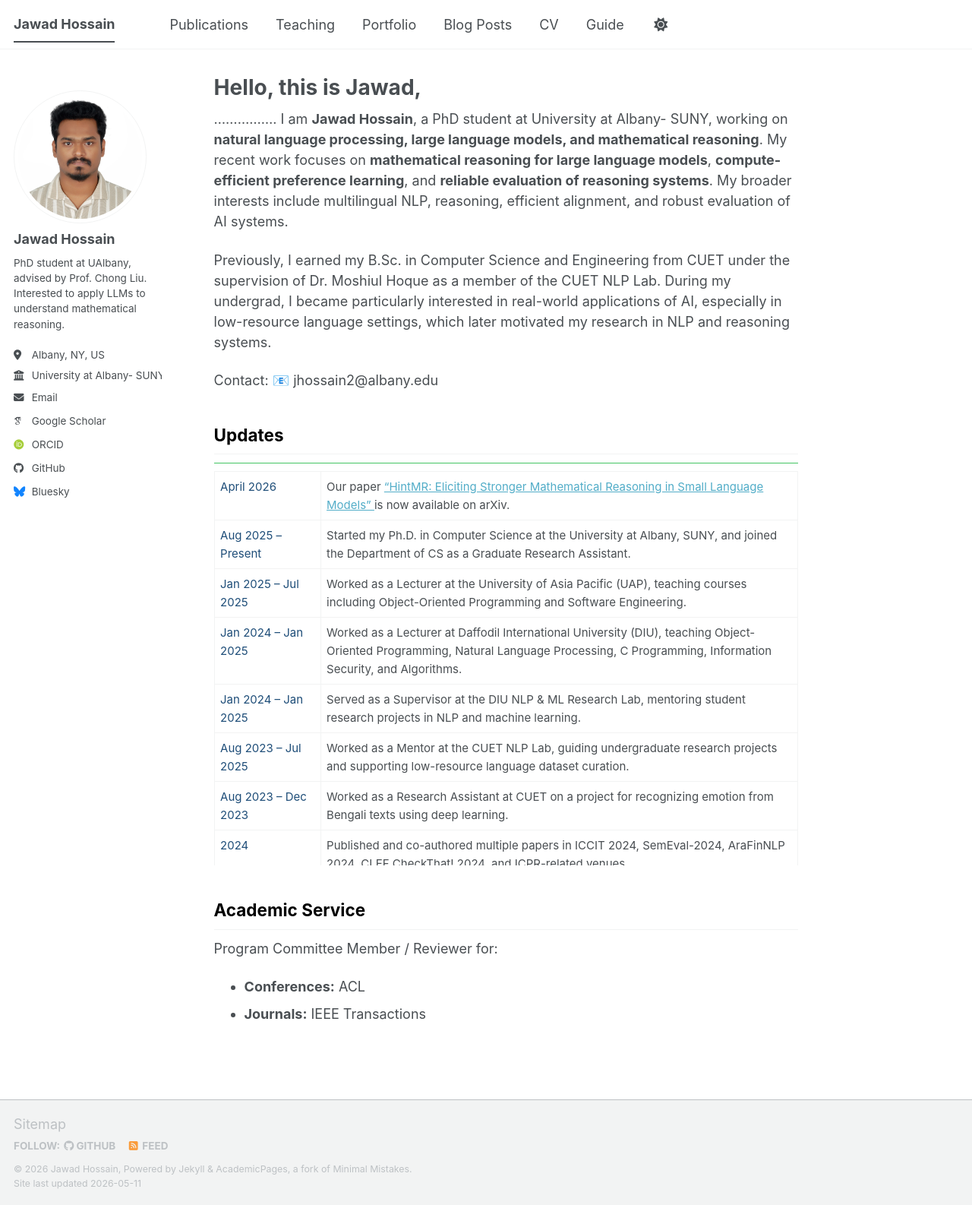
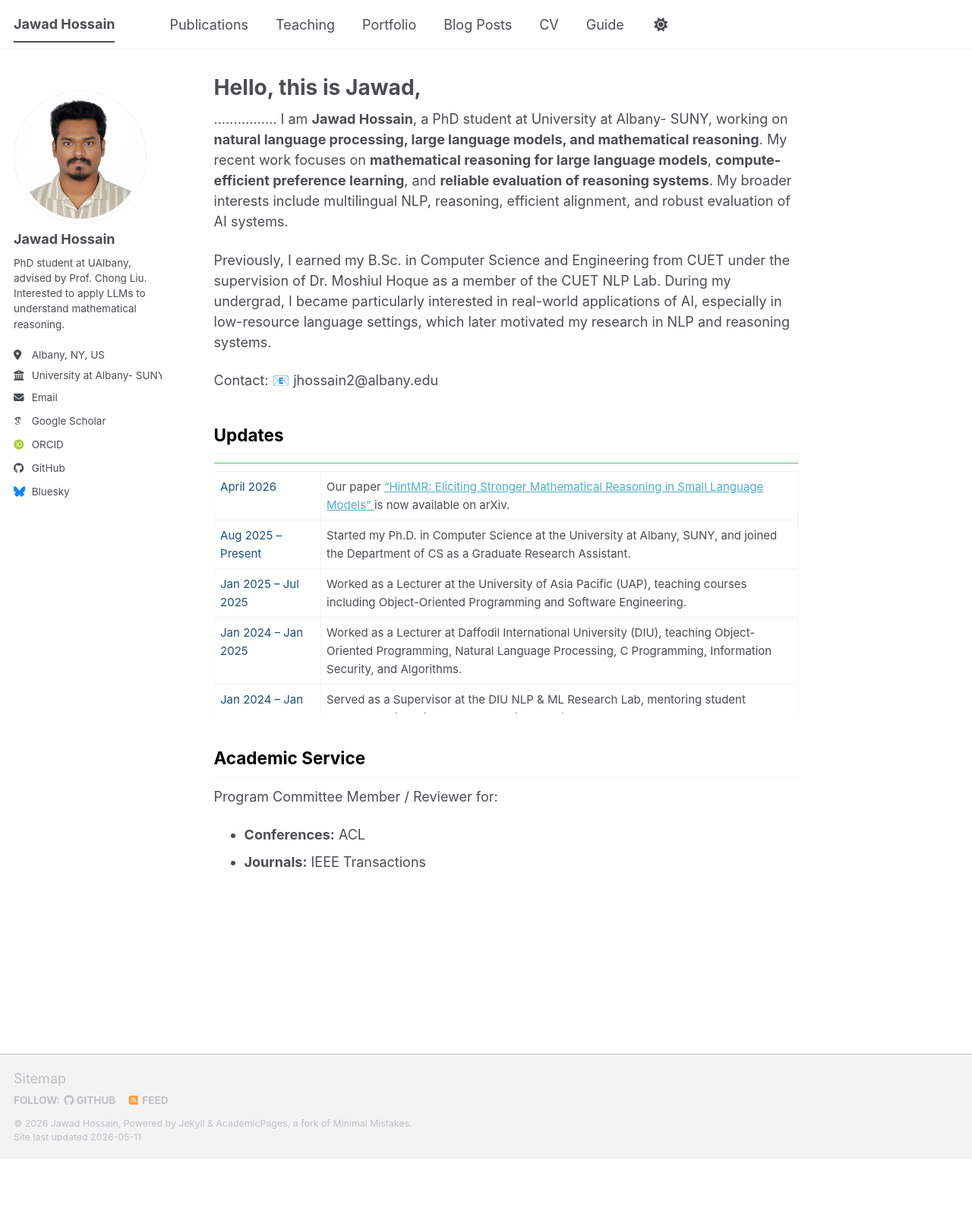
Before and after one commit to Jawad039/jawad039.github.io, a Jekyll site: the page built from _pages/about.md, in a window 1280 px wide. Shown: the whole page at 76% size. Built offline with Jekyll 4.4.1, drawn with Linux system fonts in a browser that asks for light colours; some web fonts are replaced; a script bundle is joined from its source files by our own code; library files that are not in the unit come from our copies; after the commit the page ends 1525 px from its top, so only the background shows below that.

Commit message:
Update about.md

```diff
--- a/_pages/about.md
+++ b/_pages/about.md
@@ -12,7 +12,7 @@ Contact: 📧 jhossain2@albany.edu
 
 ## <span style="color:#000000;">Updates</span>
 
-<div style="height: 530px; overflow-y: auto; border-top: 1.5px solid #43c463; padding-top: 10px;">
+<div style="height: 330px; overflow-y: auto; border-top: 1.5px solid #43c463; padding-top: 10px;">
 
 <table style="border-collapse: collapse; font-size: 15px; line-height: 1.6;">
 
```
